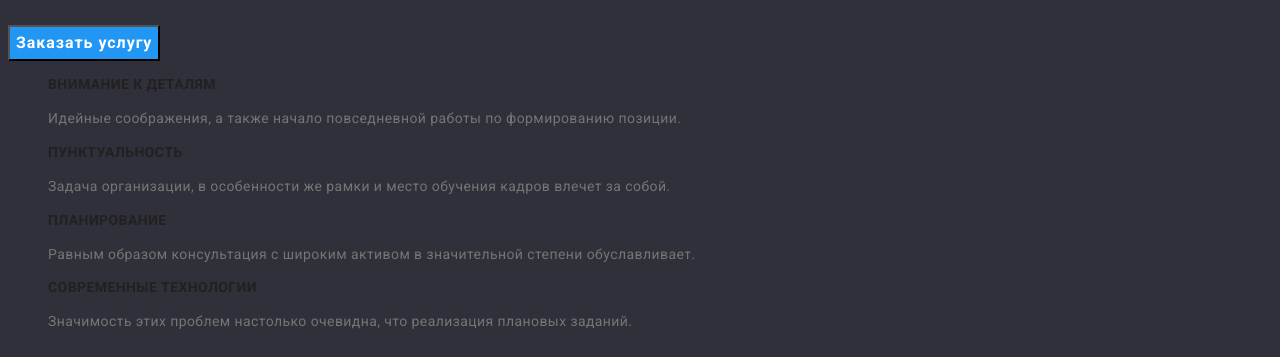
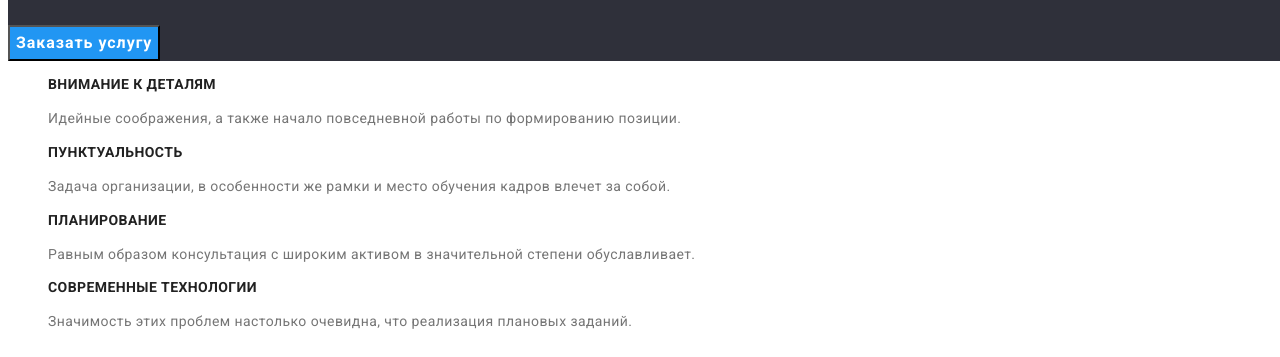
Before and after one commit to NatashaChupryna/goit-markup-hw-02, a plain HTML site: page index.html in a window 1280 px wide. Shown: the part 247-604 px from the top of the page. Drawn offline with Linux system fonts and the light colour scheme.

Commit message:
Update style.css

```diff
--- a/styles/style.css
+++ b/styles/style.css
@@ -182,4 +182,3 @@
 
 
   /* Портфолио */
-  body{background-color: #2f303a;}
```
